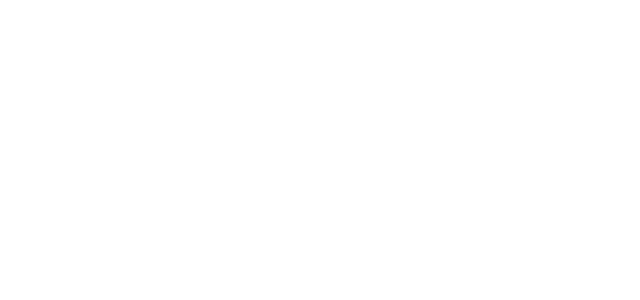
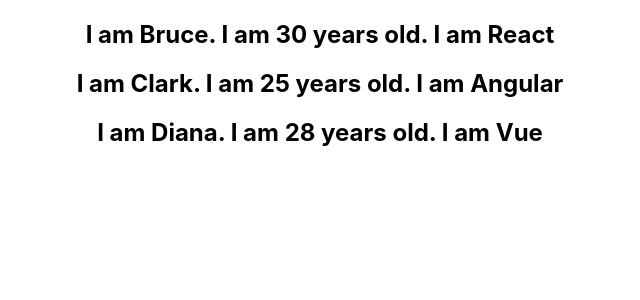
Before and after one commit to BushraMateen/React-project, a React (Create React App) app: page / in a window 1280 px wide. Shown: the top 300 px of the page, without its empty margins (320-960 px from the left). Built offline with nearby package versions, Linux system fonts and the light colour scheme.

Commit message:
added person and name component

```diff
--- a/src/App.js
+++ b/src/App.js
@@ -10,6 +10,7 @@
 import EventBind from './Components/EventBind'
 import ParentComponent from './Components/ParentComponent';
 import UserGreting from './Components/UserGreting';
+import NameList from './Components/NameList';
 
 
 
@@ -17,7 +18,8 @@
   render () {
     return (
       <div className="App">
-        <UserGreting />
+        <NameList />
+        {/* <UserGreting /> */}
         {/* <ParentComponent /> */}
         {/* <FunctionClick />
         <ClassClick /> */}
--- /dev/null
+++ b/src/Components/NameList.js
@@ -0,0 +1,37 @@
+import React from "react";
+import Person from "./Person";
+
+function NameList() {
+//     const names = ['Bushra','Mateen','Diana']
+//     const nameList =  names.map(name => <h2>{name}</h2>)
+//     return <div>{nameList}</div>
+
+
+    const persons = [
+        {
+            id : 1,
+            name : 'Bruce',
+            age : 30,
+            skill:'React'
+        },
+        {
+            id : 2,
+            name : 'Clark',
+            age : 25,
+            skill:'Angular'
+        },
+        {
+            id : 3,
+            name : 'Diana',
+            age : 28,
+            skill:'Vue'
+        }
+
+    ]
+    const personList =  persons.map(person => <Person person={person} />)
+    return <div>{personList}</div>
+
+}
+
+
+export default NameList
--- /dev/null
+++ b/src/Components/Person.js
@@ -0,0 +1,14 @@
+import React from "react";
+
+
+function Person({person}) {
+    return (
+        <div>
+            <h2>
+            I am {person.name}. I am {person.age} years old. I am {person.skill}
+            </h2>
+        </div>
+    )
+}
+
+export default Person
```
